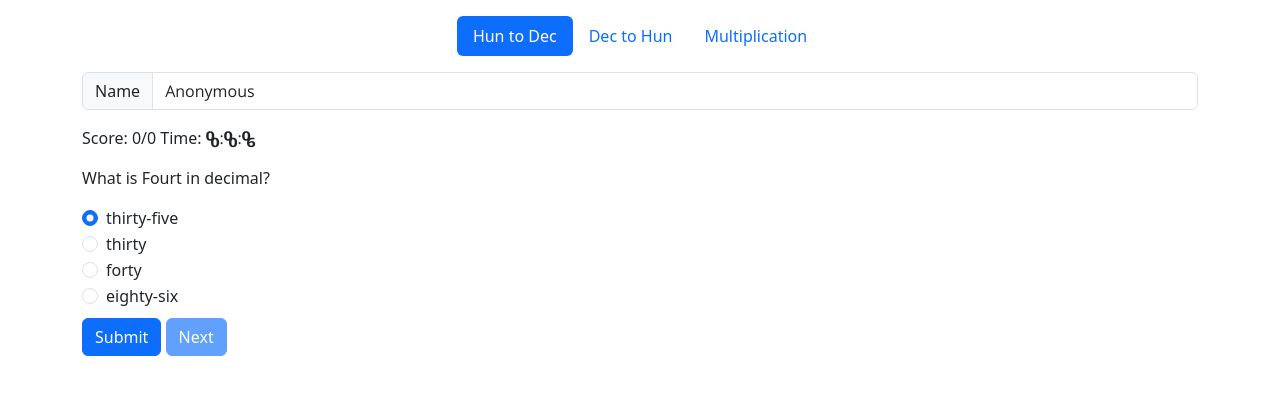
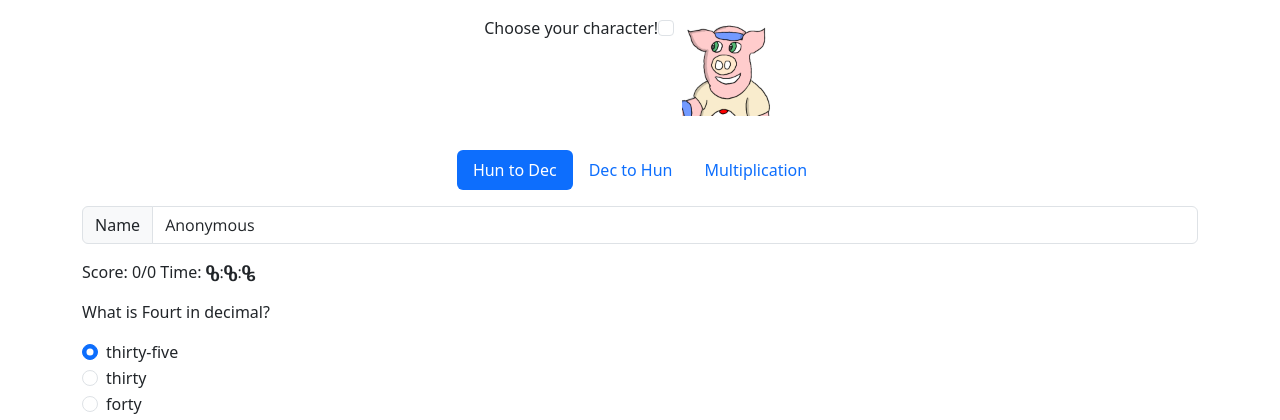
Before and after one commit to aorliche/hunimal-quiz, a PHP site: page / in a window 1280 px wide. Shown: the top 420 px of the page. Run offline with PHP 8.4, Linux system fonts and the light colour scheme.

Commit message:
Anton image

```diff
--- a/index.php
+++ b/index.php
@@ -7,6 +7,15 @@
 </head>
 <body>
 	<div class='container'>
+		<header class='d-flex justify-content-center py-3'>
+			Choose your character!
+			<div class='form-check form-check-inline'>
+				<input class=form-check-input type='checkbox' id='anton'>
+				<label class='form-check-label' for='anton'>
+					<img src='image/Anton.png' height='100'>
+				</label>
+			</div>
+		</header>
 		<header class='d-flex justify-content-center py-3'>
 			<ul class='nav nav-pills'>
 				<li class='nav-item'><a href='#' id='h2d' class='nav-link active'>Hun to Dec</a></li>
```
Also changed, not shown: image/Albert.png (added), image/Anton.png (added), image/Characters.png (added), image/Charles.png (added), image/CrocodileFriendship.png (added), image/David.png (added), image/Decimator.png (added), image/Hunimaniac.png (added).
